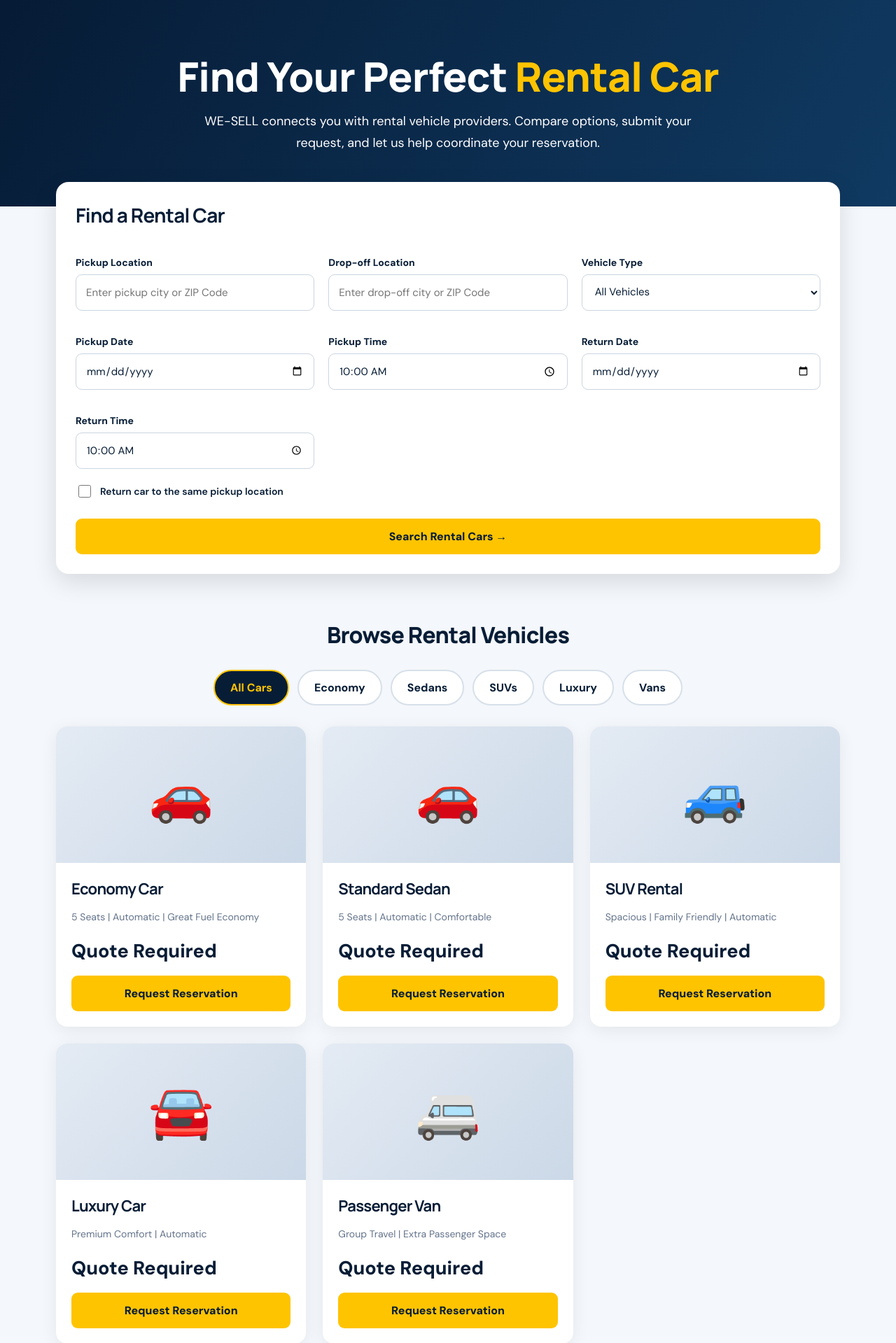
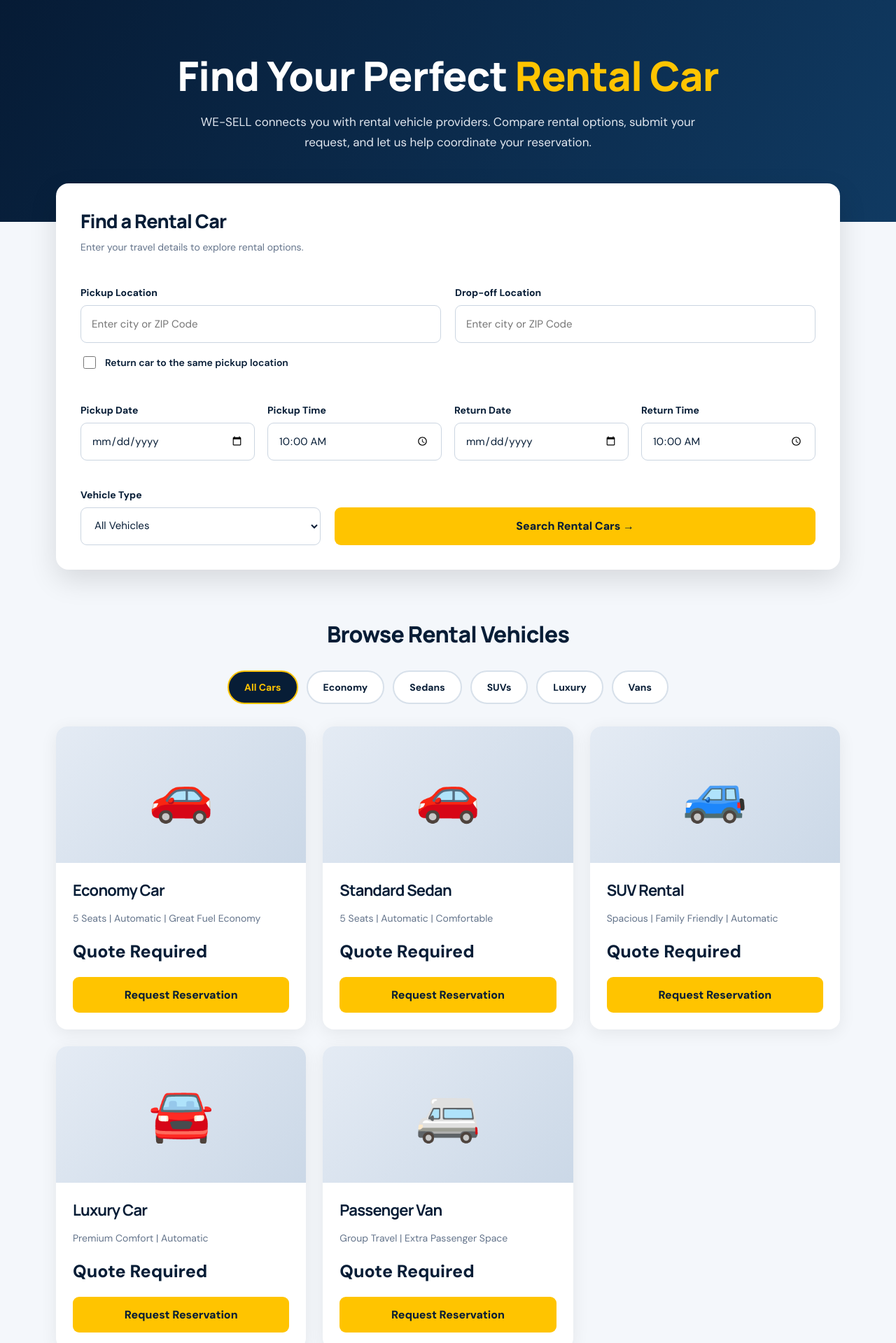
Before and after one commit to zamirvira-collab/wesell, a Flask app: page /rentals in a window 1280 px wide. Shown: the part 88-2007 px from the top of the page at 70% size. Run offline with Flask 3, Linux system fonts and the light colour scheme.

Commit message:
Update rental_cars.html

```diff
--- a/templates/rental_cars.html
+++ b/templates/rental_cars.html
@@ -6,26 +6,27 @@
 
 <style>
 /* ==========================================
-   WE-SELL RENTAL CARS
+   WE-SELL PROFESSIONAL RENTAL PAGE
 ========================================== */
 
 .rental-page {
   background: #f4f7fb;
   color: #071d36;
-  padding-bottom: 70px;
+  padding-bottom: 80px;
 }
 
 .rental-hero {
   background: linear-gradient(120deg, #061b35, #103a62);
-  color: white;
-  padding: 75px 24px;
+  color: #ffffff;
   text-align: center;
+  padding: 75px 24px 100px;
 }
 
 .rental-hero h1 {
   font-size: clamp(34px, 5vw, 58px);
   font-weight: 800;
-  margin: 0 0 15px;
+  line-height: 1.15;
+  margin: 0 0 18px;
 }
 
 .rental-hero h1 span {
@@ -33,38 +34,73 @@
 }
 
 .rental-hero p {
-  font-size: 18px;
-  max-width: 700px;
-  margin: auto;
+  font-size: 17px;
   line-height: 1.7;
+  max-width: 720px;
+  margin: 0 auto;
+  color: #e2e8f0;
 }
 
 .rental-container {
   max-width: 1160px;
-  margin: auto;
+  margin: 0 auto;
   padding: 0 20px;
 }
 
-/* SEARCH FORM */
+/* ==========================================
+   SEARCH PANEL
+========================================== */
 
 .rental-search {
-  background: white;
-  padding: 28px;
+  background: #ffffff;
+  padding: 35px;
   border-radius: 18px;
-  box-shadow: 0 12px 35px rgba(0,0,0,.12);
-  margin-top: -35px;
+  box-shadow: 0 15px 40px rgba(0,0,0,.12);
+  margin-top: -55px;
   position: relative;
+  z-index: 2;
 }
 
 .rental-search h2 {
-  margin: 0 0 25px;
+  font-size: 27px;
+  font-weight: 800;
+  margin: 0 0 8px;
 }
 
-.rental-fields {
+.rental-search-subtitle {
+  color: #64748b;
+  font-size: 14px;
+  margin: 0 0 28px;
+}
+
+/* LOCATION ROW */
+
+.rental-location-grid {
   display: grid;
-  grid-template-columns: repeat(3, minmax(0,1fr));
+  grid-template-columns: repeat(2, minmax(0,1fr));
   gap: 20px;
 }
+
+/* DATE AND TIME ROW */
+
+.rental-datetime-grid {
+  display: grid;
+  grid-template-columns: repeat(4, minmax(0,1fr));
+  gap: 18px;
+  margin-top: 25px;
+}
+
+/* BOTTOM ROW */
+
+.rental-bottom-grid {
+  display: grid;
+  grid-template-columns: 1fr 2fr;
+  gap: 20px;
+  margin-top: 25px;
+  align-items: end;
+}
+
+/* FORM FIELDS */
 
 .rental-field {
   min-width: 0;
@@ -72,9 +108,10 @@
 
 .rental-field label {
   display: block;
+  font-size: 14px;
   font-weight: 700;
-  font-size: 14px;
-  margin-bottom: 8px;
+  margin-bottom: 9px;
+  color: #071d36;
 }
 
 .rental-field input,
@@ -82,19 +119,22 @@
   box-sizing: border-box;
   width: 100%;
   min-width: 0;
-  min-height: 52px;
-  padding: 12px 14px;
+  height: 54px;
+  padding: 12px 15px;
   border: 1px solid #cbd5e1;
   border-radius: 9px;
+  background: #ffffff;
+  color: #071d36;
   font-size: 15px;
-  background: white;
-  color: #071d36;
+  font-family: inherit;
+  transition: border-color .2s, box-shadow .2s;
 }
 
 .rental-field input:focus,
 .rental-field select:focus {
-  outline: 2px solid #ffc400;
-  outline-offset: 1px;
+  outline: none;
+  border-color: #e5a900;
+  box-shadow: 0 0 0 3px rgba(255,196,0,.18);
 }
 
 .rental-field input[readonly] {
@@ -105,10 +145,10 @@
 /* SAME LOCATION CHECKBOX */
 
 .rental-same-location {
-  display: flex;
+  display: inline-flex;
   align-items: center;
   gap: 10px;
-  margin-top: 20px;
+  margin-top: 16px;
   font-size: 14px;
   font-weight: 600;
   cursor: pointer;
@@ -117,38 +157,41 @@
 .rental-same-location input {
   width: 18px;
   height: 18px;
+  accent-color: #0875ee;
   flex-shrink: 0;
-  accent-color: #0875ee;
 }
 
-/* BUTTONS */
+/* SEARCH BUTTON */
 
 .rental-btn {
   background: #ffc400;
   color: #071d36;
   border: none;
-  padding: 15px 25px;
   border-radius: 9px;
+  padding: 15px 22px;
   font-size: 16px;
   font-weight: 800;
+  font-family: inherit;
   cursor: pointer;
+  transition: background .2s, transform .2s;
 }
 
 .rental-btn:hover {
   background: #e9ad00;
+  transform: translateY(-1px);
 }
 
 .rental-search-button {
-  margin-top: 20px;
   width: 100%;
+  min-height: 54px;
 }
 
-/* ERRORS */
+/* ERROR MESSAGE */
 
 .rental-error {
   display: none;
-  margin-top: 16px;
-  padding: 12px 15px;
+  margin-top: 18px;
+  padding: 13px 16px;
   background: #fff1f2;
   color: #9f1239;
   border: 1px solid #fecdd3;
@@ -157,11 +200,13 @@
   font-weight: 600;
 }
 
-/* CATEGORIES */
+/* ==========================================
+   VEHICLE CATEGORIES
+========================================== */
 
 .rental-section-title {
   text-align: center;
-  margin: 65px 0 28px;
+  margin: 70px 0 30px;
   font-size: 32px;
   font-weight: 800;
 }
@@ -176,11 +221,13 @@
 .rental-category {
   padding: 13px 22px;
   border-radius: 30px;
-  background: white;
+  background: #ffffff;
   border: 2px solid #d7e0ea;
   color: #071d36;
+  font-size: 14px;
   font-weight: 700;
   cursor: pointer;
+  transition: all .2s;
 }
 
 .rental-category.active,
@@ -190,20 +237,28 @@
   border-color: #ffc400;
 }
 
-/* VEHICLE CARDS */
+/* ==========================================
+   VEHICLE CARDS
+========================================== */
 
 .rental-grid {
   display: grid;
   grid-template-columns: repeat(3, minmax(0,1fr));
   gap: 24px;
-  margin-top: 30px;
+  margin-top: 32px;
 }
 
 .rental-card {
-  background: white;
+  background: #ffffff;
   border-radius: 16px;
   overflow: hidden;
   box-shadow: 0 5px 25px rgba(0,0,0,.07);
+  transition: transform .2s, box-shadow .2s;
+}
+
+.rental-card:hover {
+  transform: translateY(-4px);
+  box-shadow: 0 12px 30px rgba(0,0,0,.1);
 }
 
 .rental-car-image {
@@ -216,51 +271,53 @@
 }
 
 .rental-card-body {
-  padding: 22px;
+  padding: 24px;
 }
 
 .rental-card h3 {
   font-size: 22px;
-  margin: 0 0 10px;
+  margin: 0 0 12px;
 }
 
 .rental-details {
   color: #64748b;
   font-size: 14px;
+  line-height: 1.6;
   margin-bottom: 20px;
-  line-height: 1.6;
 }
 
 .rental-price {
-  font-size: 27px;
+  font-size: 25px;
   font-weight: 800;
-  color: #071d36;
-  margin-bottom: 18px;
+  margin-bottom: 20px;
 }
 
 .rental-card .rental-btn {
   width: 100%;
 }
 
-/* HOW IT WORKS */
+/* ==========================================
+   HOW RENTALS WORK
+========================================== */
 
 .rental-how {
   background: #071d36;
-  color: white;
-  padding: 60px 25px;
-  margin-top: 70px;
+  color: #ffffff;
+  padding: 65px 30px;
+  margin-top: 75px;
   border-radius: 18px;
 }
 
 .rental-how h2 {
   text-align: center;
-  margin-bottom: 35px;
+  margin: 0 0 40px;
+  font-size: 30px;
 }
 
 .rental-steps {
   display: grid;
   grid-template-columns: repeat(3, minmax(0,1fr));
-  gap: 25px;
+  gap: 30px;
   text-align: center;
 }
 
@@ -332,8 +414,8 @@
 
     <p>
       WE-SELL connects you with rental vehicle providers.
-      Compare options, submit your request, and let us
-      help coordinate your reservation.
+      Compare rental options, submit your request,
+      and let us help coordinate your reservation.
     </p>
 
   </section>
@@ -346,11 +428,15 @@
 
       <h2>Find a Rental Car</h2>
 
+      <p class="rental-search-subtitle">
+        Enter your travel details to explore rental options.
+      </p>
+
       <form id="rentalSearchForm">
 
-        <div class="rental-fields">
+        <!-- LOCATIONS -->
 
-          <!-- PICKUP LOCATION -->
+        <div class="rental-location-grid">
 
           <div class="rental-field">
 
@@ -362,15 +448,12 @@
               type="text"
               id="pickupLocation"
               name="pickup_location"
-              placeholder="Enter pickup city or ZIP Code"
+              placeholder="Enter city or ZIP Code"
               autocomplete="off"
               required
             >
 
           </div>
-
-          <!-- DROP-OFF LOCATION -->
-          <!-- INDEPENDENT BY DEFAULT -->
 
           <div class="rental-field">
 
@@ -382,14 +465,103 @@
               type="text"
               id="dropoffLocation"
               name="dropoff_location"
-              placeholder="Enter drop-off city or ZIP Code"
+              placeholder="Enter city or ZIP Code"
               autocomplete="off"
               required
             >
 
           </div>
 
-          <!-- VEHICLE TYPE -->
+        </div>
+
+        <!-- SAME LOCATION -->
+
+        <label class="rental-same-location">
+
+          <input
+            type="checkbox"
+            id="sameLocation"
+            name="same_location"
+            value="1"
+          >
+
+          Return car to the same pickup location
+
+        </label>
+
+        <!-- DATES AND TIMES -->
+
+        <div class="rental-datetime-grid">
+
+          <div class="rental-field">
+
+            <label for="pickupDate">
+              Pickup Date
+            </label>
+
+            <input
+              type="date"
+              id="pickupDate"
+              name="pickup_date"
+              required
+            >
+
+          </div>
+
+          <div class="rental-field">
+
+            <label for="pickupTime">
+              Pickup Time
+            </label>
+
+            <input
+              type="time"
+              id="pickupTime"
+              name="pickup_time"
+              value="10:00"
+              step="900"
+              required
+            >
+
+          </div>
+
+          <div class="rental-field">
+
+            <label for="returnDate">
+              Return Date
+            </label>
+
+            <input
+              type="date"
+              id="returnDate"
+              name="return_date"
+              required
+            >
+
+          </div>
+
+          <div class="rental-field">
+
+            <label for="returnTime">
+              Return Time
+            </label>
+
+            <input
+              type="time"
+              id="returnTime"
+              name="return_time"
+              value="10:00"
+              step="900"
+              required
+            >
+
+          </div>
+
+        </div>
+
+        <!-- VEHICLE TYPE AND SEARCH -->
+
+        <div class="rental-bottom-grid">
 
           <div class="rental-field">
 
@@ -424,99 +597,21 @@
               <option value="van">
                 Van
               </option>
+
             </select>
 
           </div>
 
-          <!-- PICKUP DATE -->
-
-          <div class="rental-field">
-
-            <label for="pickupDate">
-              Pickup Date
-            </label>
-
-            <input
-              type="date"
-              id="pickupDate"
-              name="pickup_date"
-              required
-            >
-
-          </div>
-
-          <!-- PICKUP TIME -->
-
-          <div class="rental-field">
-
-            <label for="pickupTime">
-              Pickup Time
-            </label>
-
-            <input
-              type="time"
-              id="pickupTime"
-              name="pickup_time"
-              value="10:00"
-              step="900"
-              required
-            >
-
-          </div>
-
-          <!-- RETURN DATE -->
-
-          <div class="rental-field">
-
-            <label for="returnDate">
-              Return Date
-            </label>
-
-            <input
-              type="date"
-              id="returnDate"
-              name="return_date"
-              required
-            >
-
-          </div>
-
-          <!-- RETURN TIME -->
-
-          <div class="rental-field">
-
-            <label for="returnTime">
-              Return Time
-            </label>
-
-            <input
-              type="time"
-              id="returnTime"
-              name="return_time"
-              value="10:00"
-              step="900"
-              required
-            >
-
-          </div>
+          <button
+            type="submit"
+            class="rental-btn rental-search-button"
+          >
+            Search Rental Cars &rarr;
+          </button>
 
         </div>
 
-        <!-- SAME LOCATION OPTION -->
-        <!-- UNCHECKED BY DEFAULT -->
-
-        <label class="rental-same-location">
-
-          <input
-            type="checkbox"
-            id="sameLocation"
-            name="same_location"
-            value="1"
-          >
-
-          Return car to the same pickup location
-
-        </label>
+        <!-- ERROR -->
 
         <div
           id="rentalError"
@@ -794,24 +867,20 @@
 
         <div class="rental-step">
 
-          <div class="rental-step-number">
-            1
-          </div>
+          <div class="rental-step-number">1</div>
 
           <h3>Search</h3>
 
           <p>
-            Choose pickup and drop-off locations,
-            dates, times, and your preferred vehicle.
+            Select your pickup and drop-off locations,
+            dates, times, and vehicle type.
           </p>
 
         </div>
 
         <div class="rental-step">
 
-          <div class="rental-step-number">
-            2
-          </div>
+          <div class="rental-step-number">2</div>
 
           <h3>Request</h3>
 
@@ -824,16 +893,13 @@
 
         <div class="rental-step">
 
-          <div class="rental-step-number">
-            3
-          </div>
+          <div class="rental-step-number">3</div>
 
           <h3>Confirmation</h3>
 
           <p>
-            WE-SELL helps coordinate with the
-            provider before your reservation
-            is confirmed.
+            WE-SELL coordinates with the rental
+            provider before confirming availability.
           </p>
 
         </div>
```
Also changed, not shown: other parts of templates/rental_cars.html (+54 -80 lines).
